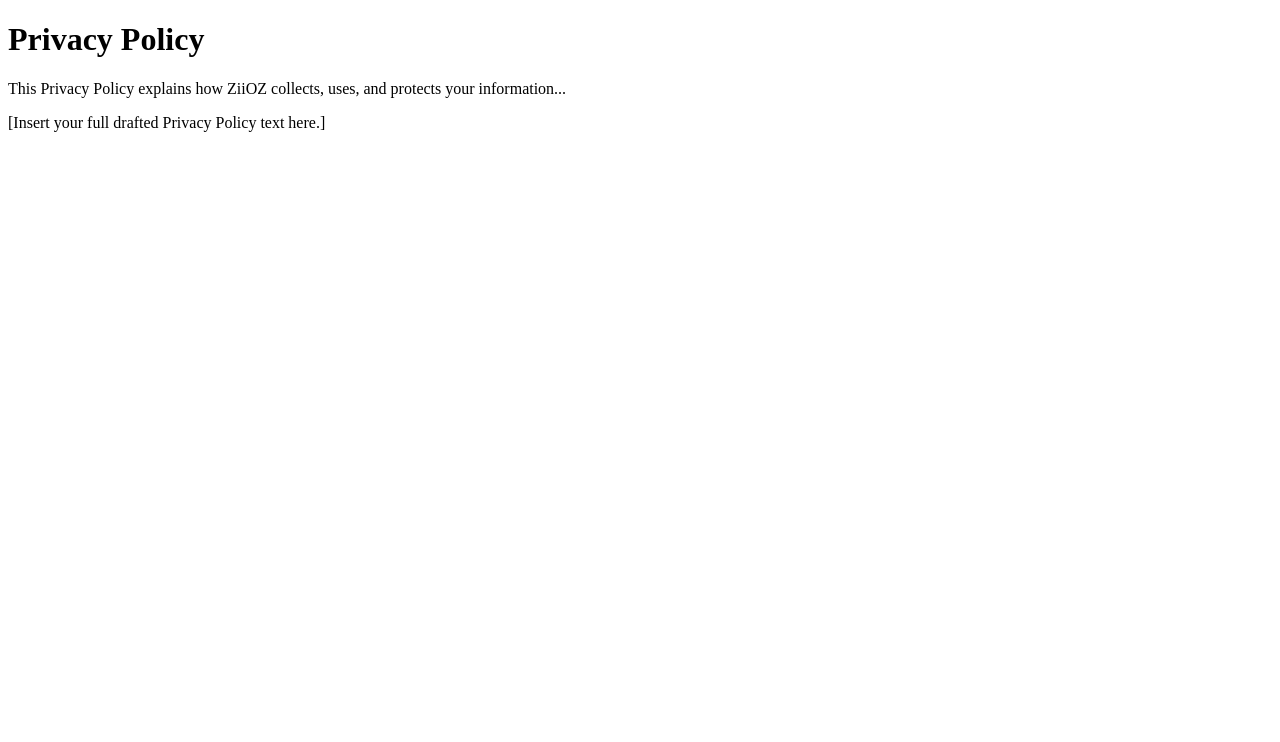
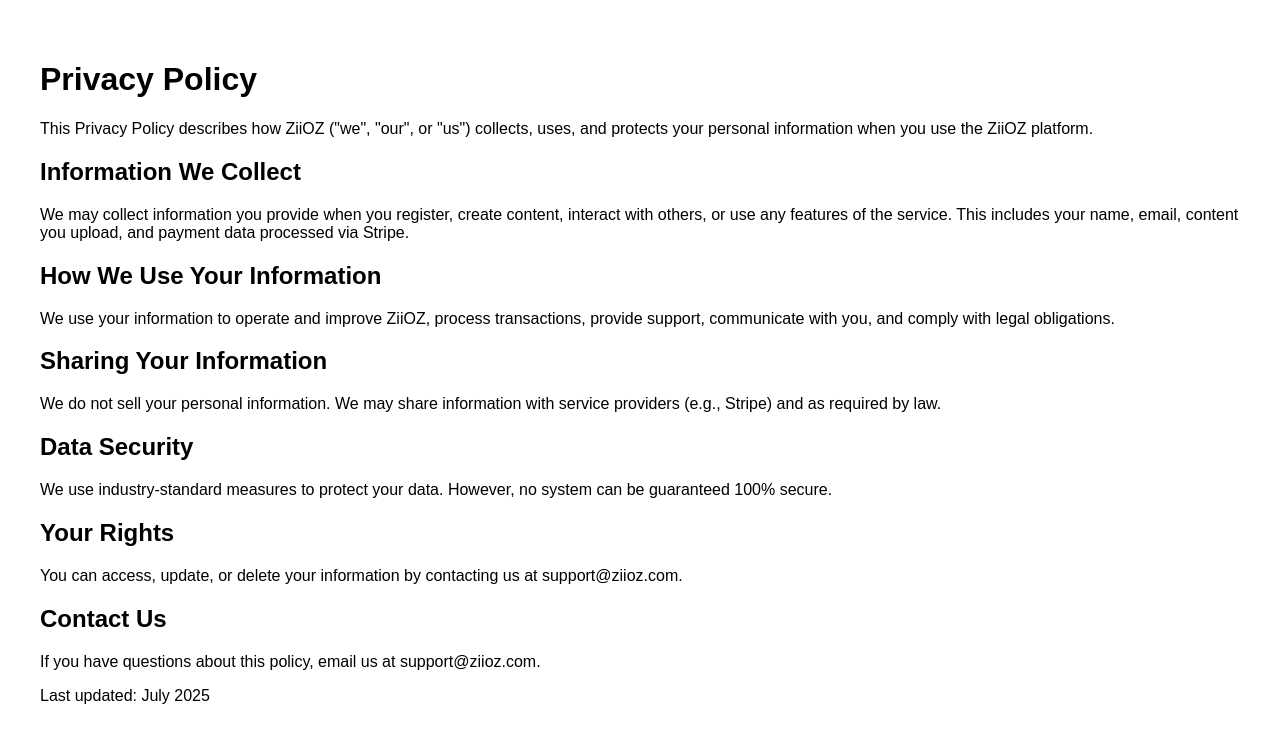
Before and after one commit to ZiiOZ/ziioz-platform, a Next.js app: page /privacy in a window 1280 px wide. Shown: the top 742 px of the page. Built offline with nearby package versions, Linux system fonts and the light colour scheme.

Commit message:
Add production Privacy Policy and Terms of Service pages

```diff
--- a/app/privacy/page.tsx
+++ b/app/privacy/page.tsx
@@ -1,13 +1,35 @@
 export default function PrivacyPolicy() {
   return (
-    <main className="p-6 max-w-3xl mx-auto">
-      <h1 className="text-2xl font-bold mb-4">Privacy Policy</h1>
-      <p className="mb-4">
-        This Privacy Policy explains how ZiiOZ collects, uses, and protects your information...
+    <main style={{ padding: "2rem", fontFamily: "sans-serif" }}>
+      <h1>Privacy Policy</h1>
+      <p>
+        This Privacy Policy describes how ZiiOZ ("we", "our", or "us") collects, uses, and protects your personal information when you use the ZiiOZ platform.
       </p>
+      <h2>Information We Collect</h2>
       <p>
-        [Insert your full drafted Privacy Policy text here.]
+        We may collect information you provide when you register, create content, interact with others, or use any features of the service. This includes your name, email, content you upload, and payment data processed via Stripe.
       </p>
+      <h2>How We Use Your Information</h2>
+      <p>
+        We use your information to operate and improve ZiiOZ, process transactions, provide support, communicate with you, and comply with legal obligations.
+      </p>
+      <h2>Sharing Your Information</h2>
+      <p>
+        We do not sell your personal information. We may share information with service providers (e.g., Stripe) and as required by law.
+      </p>
+      <h2>Data Security</h2>
+      <p>
+        We use industry-standard measures to protect your data. However, no system can be guaranteed 100% secure.
+      </p>
+      <h2>Your Rights</h2>
+      <p>
+        You can access, update, or delete your information by contacting us at support@ziioz.com.
+      </p>
+      <h2>Contact Us</h2>
+      <p>
+        If you have questions about this policy, email us at support@ziioz.com.
+      </p>
+      <p>Last updated: July 2025</p>
     </main>
   );
 }
```
Also changed, not shown: app/terms/page.tsx (+27 -5 lines).
